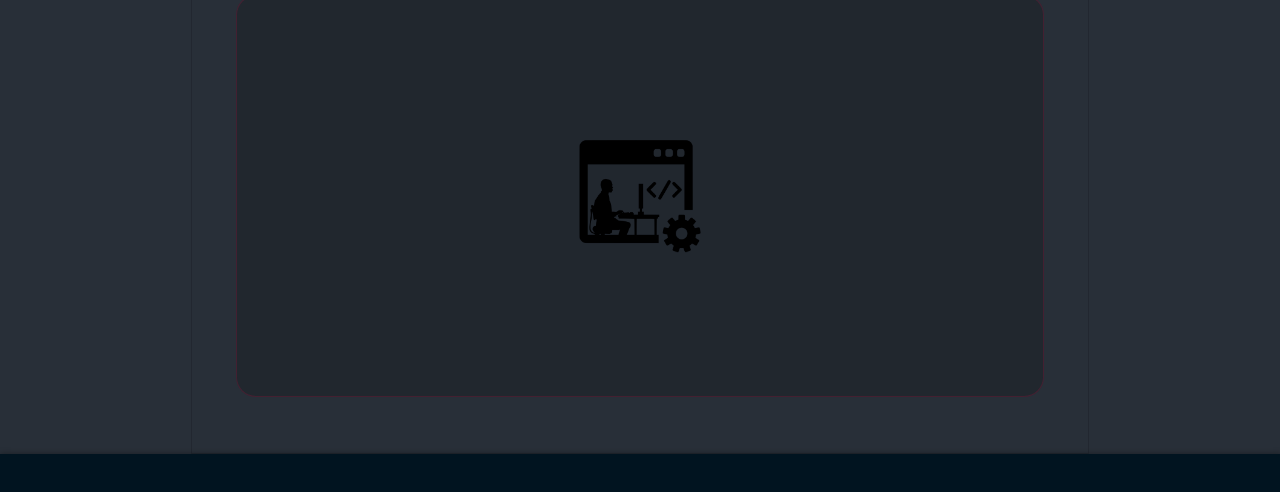
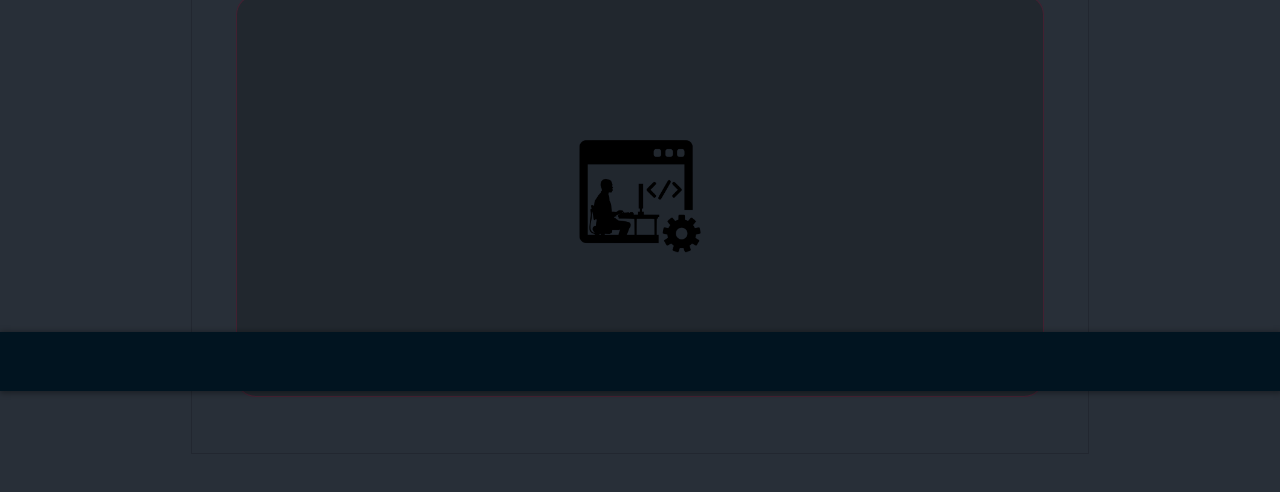
Before and after one commit to Danillohz/old-portifolio, a plain HTML site: page index.html in a window 1280 px wide. Shown: the part 468-960 px from the top of the page. After the commit the page ends 922 px from the top, so only its background shows below. Drawn offline with nearby package versions, Linux system fonts and the light colour scheme.

Commit message:
update to visualize

```diff
--- a/estilos/style.css
+++ b/estilos/style.css
@@ -127,6 +127,7 @@ button#dayNight{
 main{
     filter: blur(0);
     transition: 1s;
+    height: 100%;
 }
 
 div#containerImgFundo{
@@ -298,7 +299,7 @@ div#Projects{
     position: relative;
     width: 90vw;
     height: 215px;
-    margin: 40px 0px 25px 0px;
+    margin: 40px 0px 0px 0px;
     left: 50%;
     border: 1px solid #1d22297e;
 
@@ -334,9 +335,10 @@ a#project1:hover {
 
 
 footer{
-    position: relative;
+    position: absolute;
     width: 100%;
     height: 59px;
+    margin: 0px;
     box-shadow: 1px 1px 6px 1px rgba(0, 0, 0, 0.377);
     background-color: #011420;
 
```
